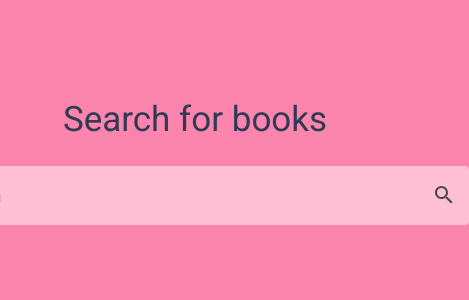
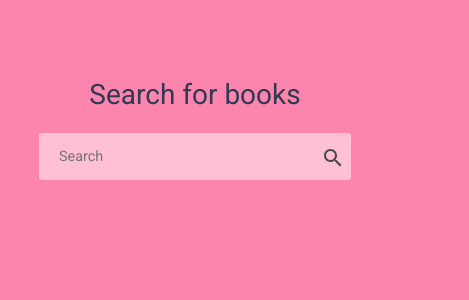
Before and after one commit to guilhermefront/SearchGoogleBooks, a React (Create React App) app: page / in a window 390 px wide. Shown: the top 300 px of the page, 469 px wide, since content can reach past the window. Built offline with nearby package versions, Linux system fonts and the light colour scheme.

Commit message:
adjusted some responsiveness

```diff
--- a/src/App.css
+++ b/src/App.css
@@ -7,9 +7,12 @@
 
 html {
   font-size: 62.5%; }
-  @media (max-width: 1200px) {
+  @media (max-width: 850px) {
     html {
-      font-size: 62.5%; } }
+      font-size: 58%; } }
+  @media (max-width: 640px) {
+    html {
+      font-size: 50%; } }
 
 body {
   box-sizing: border-box;
@@ -27,33 +30,42 @@ body {
     color: #303a52; }
     .app__title::first-letter {
       text-transform: capitalize; }
-  .app__searchbar {
+  @media (max-width: 500px) {
+    .app__form {
+      width: 80%; } }
+  .app__form--searchbar {
+    width: 54.8rem;
     margin-top: 2.6rem;
     background: #ffbfd5;
     border-radius: 0.4rem;
-    width: 54.8rem;
     height: 5.9rem;
     border: 0;
     padding: 0rem 4.5rem 0rem 2.5rem;
     user-select: none;
     font-family: Roboto;
     font-size: 1.8rem; }
-    .app__searchbar::after {
+    @media (max-width: 500px) {
+      .app__form--searchbar {
+        width: 100%; } }
+    .app__form--searchbar::after {
       content: "";
       display: block;
       background-color: red; }
-  .app__searchicon {
+  .app__form--searchicon {
     position: absolute;
     margin-top: 4.3rem;
     margin-left: -3.7rem;
     cursor: pointer; }
-  .app__erro {
+  .app--erro {
     margin-top: 25px;
     font-size: 16px;
     font-family: Roboto; }
   .app__booklist {
     list-style-type: none;
     margin-top: 3.9rem; }
+    @media (max-width: 500px) {
+      .app__booklist {
+        width: 80%; } }
     .app__booklist--item {
       margin-top: 2.3rem; }
       .app__booklist--item--container {
@@ -61,6 +73,12 @@ body {
         height: 12.9rem;
         background: #303a52;
         border-radius: 0.4rem; }
+        @media (max-width: 500px) {
+          .app__booklist--item--container {
+            width: 100%; } }
+        @media (max-width: 420px) {
+          .app__booklist--item--container {
+            height: 14rem; } }
         .app__booklist--item--container--bookinfo {
           position: relative;
           top: 2.3rem;
@@ -68,6 +86,13 @@ body {
           display: flex;
           width: 50rem;
           height: 8.3rem; }
+          @media (max-width: 500px) {
+            .app__booklist--item--container--bookinfo {
+              width: 90%;
+              top: 2.6rem; } }
+          @media (max-width: 420px) {
+            .app__booklist--item--container--bookinfo {
+              top: 2.6rem; } }
           .app__booklist--item--container--bookinfo--image {
             width: 6rem;
             height: 8.3rem;
@@ -77,6 +102,9 @@ body {
             display: flex;
             flex-direction: column;
             margin-left: 2.3rem; }
+            @media (max-width: 500px) {
+              .app__booklist--item--container--bookinfo--text {
+                max-width: 100%; } }
             .app__booklist--item--container--bookinfo--text--title {
               margin-top: 0.7rem;
               position: relative;
@@ -95,6 +123,13 @@ body {
           position: relative;
           top: 0.8rem;
           left: 25.3rem; }
+          @media (max-width: 500px) {
+            .app__booklist--item--container--list {
+              left: 30% !important; } }
+          @media (max-width: 420px) {
+            .app__booklist--item--container--list {
+              left: 25% !important;
+              top: 2rem; } }
           .app__booklist--item--container--list--item {
             margin-left: 1.2rem; }
             .app__booklist--item--container--list--item--title {
--- a/src/BookList.js
+++ b/src/BookList.js
@@ -13,7 +13,7 @@ const BookList = () => {
         dispatch({ type: "REINITIALIZER" });
         const result = await fetch(url);
         const data = await result.json();
-        console.log(data.items);
+
         if (data.items === undefined) {
           dispatch({ type: "ERRO" });
         } else {
@@ -52,15 +52,30 @@ const BookList = () => {
               ></img>
               <div className="app__booklist--item--container--bookinfo--text">
                 <span className="app__booklist--item--container--bookinfo--text--title">
-                  {dataValues.volumeInfo.title.length > 60
+                  {window.innerWidth <= 500 &&
+                  dataValues.volumeInfo.title.length > 35
+                    ? `${dataValues.volumeInfo.title.slice(0, 35)}...`
+                    : dataValues.volumeInfo.title.length > 60
                     ? `${dataValues.volumeInfo.title.slice(0, 60)}...`
                     : dataValues.volumeInfo.title}
                 </span>
-                {dataValues.volumeInfo && dataValues.volumeInfo.authors && (
+                {dataValues.volumeInfo &&
+                  dataValues.volumeInfo.authors &&
+                  window.innerWidth <= 500 &&
+                  (`${
+                    dataValues.volumeInfo.authors[0]
+                      ? dataValues.volumeInfo.authors[0]
+                      : dataValues.volumeInfo.authors[1] &&
+                        dataValues.volumeInfo.authors[1]
+                  }`.length > 15 ? (
+                    <p className="app__booklist--item--container--bookinfo--text--author">
+                      {dataValues.volumeInfo.authors[0].slice(0, 15)}
+                    </p>
+                  ) : (
                     <p className="app__booklist--item--container--bookinfo--text--author">
                       {dataValues.volumeInfo.authors.join(", ")}
                     </p>
-                )}
+                  ))}
               </div>
             </div>
 
@@ -75,7 +90,7 @@ const BookList = () => {
                       ? dataValues.volumeInfo.authors[0]
                       : dataValues.volumeInfo.authors[1] &&
                         dataValues.volumeInfo.authors[1]
-                  }`.length > 23 &&
+                  }`.length > 21 &&
                   "1.8rem",
               }}
               className="app__booklist--item--container--list"
@@ -90,6 +105,7 @@ const BookList = () => {
                     : `${dataValues.volumeInfo.publishedDate}`.slice(0, 4)}
                 </span>
               </li>
+              {window.innerWidth <= 400 ? null : (
                 <li className="app__booklist--item--container--list--item">
                   <span className="app__booklist--item--container--list--item--title">
                     Pages:
@@ -100,6 +116,7 @@ const BookList = () => {
                       : dataValues.volumeInfo.pageCount}
                   </span>
                 </li>
+              )}
               <li className="app__booklist--item--container--list--item">
                 <span className="app__booklist--item--container--list--item--title">
                   Language:
--- a/src/SearchBar.js
+++ b/src/SearchBar.js
@@ -7,6 +7,7 @@ const SearchBar = () => {
   const { query, url } = globalProps;
   return (
     <form
+      className="app__form"
       onSubmit={(e) => {
         e.preventDefault();
 
@@ -16,7 +17,7 @@ const SearchBar = () => {
       }}
     >
       <input
-        className="app__searchbar"
+        className="app__form--searchbar"
         type="text"
         value={query}
         placeholder="Search"
@@ -32,7 +33,7 @@ const SearchBar = () => {
           });
         }}
         src="./mdi_search.svg"
-        className="app__searchicon"
+        className="app__form--searchicon"
       ></img>
     </form>
   );
--- a/src/sass/main.scss
+++ b/src/sass/main.scss
@@ -1,6 +1,26 @@
 @mixin resp($breakpoint) {
   @if ($breakpoint == 1200) {
     @media (max-width: 1200px) {
+      @content;
+    }
+  }
+  @if ($breakpoint == 850) {
+    @media (max-width: 850px) {
+      @content;
+    }
+  }
+  @if ($breakpoint == 640) {
+    @media (max-width: 640px) {
+      @content;
+    }
+  }
+  @if ($breakpoint == 500) {
+    @media (max-width: 500px) {
+      @content;
+    }
+  }
+  @if ($breakpoint == 420) {
+    @media (max-width: 420px) {
       @content;
     }
   }
@@ -16,8 +36,11 @@
 
 html {
   font-size: 62.5%;
-  @include resp(1200) {
-    font-size: 62.5%;
+  @include resp(850) {
+    font-size: 58%;
+  }
+  @include resp(640) {
+    font-size: 50%;
   }
 }
 
@@ -40,11 +63,20 @@ body {
       text-transform: capitalize;
     }
   }
-  &__searchbar {
+
+  &__form {
+    @include resp(500) {
+      width: 80%;
+    }
+    &--searchbar {
+      width: 54.8rem;
+      @include resp(500) {
+        width: 100%;
+      }
       margin-top: 2.6rem;
       background: #ffbfd5;
       border-radius: 0.4rem;
-    width: 54.8rem;
+
       height: 5.9rem;
       border: 0;
       padding: 0rem 4.5rem 0rem 2.5rem;
@@ -58,14 +90,14 @@ body {
       }
     }
 
-  &__searchicon {
+    &--searchicon {
       position: absolute;
       margin-top: 4.3rem;
       margin-left: -3.7rem;
       cursor: pointer;
     }
-
-  &__erro {
+  }
+  &--erro {
     margin-top: 25px;
     font-size: 16px;
     font-family: Roboto;
@@ -74,11 +106,20 @@ body {
   &__booklist {
     list-style-type: none;
     margin-top: 3.9rem;
+    @include resp(500) {
+      width: 80%;
+    }
     &--item {
       margin-top: 2.3rem;
       &--container {
         width: 54.8rem;
+        @include resp(500) {
+          width: 100%;
+        }
         height: 12.9rem;
+        @include resp(420) {
+          height: 14rem;
+        }
         background: #303a52;
         border-radius: 0.4rem;
 
@@ -88,6 +129,13 @@ body {
           left: 3rem;
           display: flex;
           width: 50rem;
+          @include resp(500) {
+            width: 90%;
+            top: 2.6rem;
+          }
+          @include resp(420) {
+            top: 2.6rem;
+          }
           height: 8.3rem;
           &--image {
             width: 6rem;
@@ -96,6 +144,9 @@ body {
             border: 0;
           }
           &--text {
+            @include resp(500) {
+              max-width: 100%;
+            }
             display: flex;
             flex-direction: column;
             margin-left: 2.3rem;
@@ -122,6 +173,13 @@ body {
           position: relative;
           top: 0.8rem;
           left: 25.3rem;
+          @include resp(500) {
+            left: 30% !important;
+          }
+          @include resp(420) {
+            left: 25% !important;
+            top: 2rem;
+          }
           &--item {
             margin-left: 1.2rem;
             &--title {
```
Lines whose indentation alone changed are shown as unchanged.
